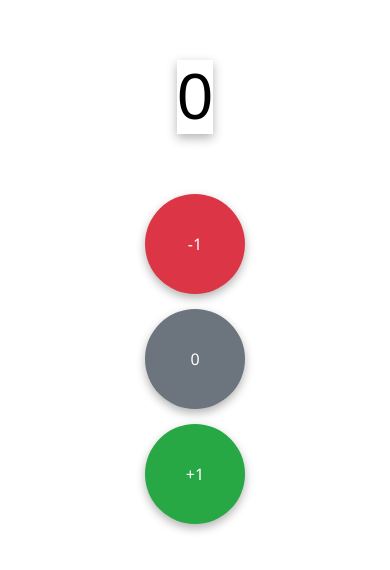
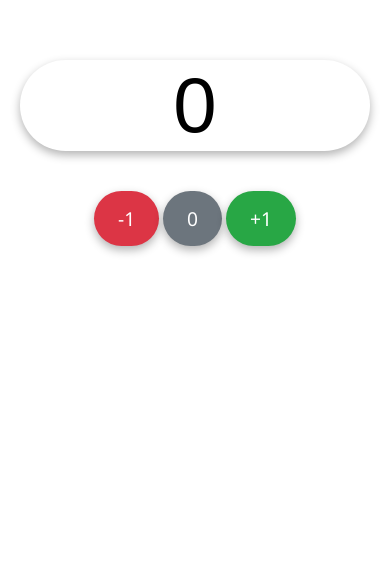
Before and after one commit to derarshan/counter-app, a plain HTML site: page index.html in a window 390 px wide. Drawn offline with Linux system fonts and the light colour scheme.

Commit message:
Update style.css

```diff
--- a/style.css
+++ b/style.css
@@ -1,12 +1,11 @@
+
 body
 {
-    height: 100vh;
+    height: 100%;
+    width: 100%;
     margin: 0;
     background: white;
-    display: flex;
-    flex-direction: column;
     align-items: center;
-    justify-content: flex-start;
     padding: 20px;
     box-sizing: border-box;
 }
@@ -20,25 +19,21 @@ body
     font-weight: normal;
     color: black;
     text-align: center;
-    width: 8ch;
-    white-space: nowrap;
+    width: auto;
+    border-radius: 50px;
     box-shadow: 0 4px 10px rgba(0, 0, 0, 0.3);
 }
 
 #buttonContainer
 {
-    display: flex;
-    flex-wrap: wrap;
-    gap: 15px;
-    justify-content: center;
-    margin-top: 20px;
+    display: block;
+    text-align: center;
 }
 
 .buttons
 {
-    flex: 1 1 100px;
-    min-width: 100px;
-    max-width: 200px;
+    min-width: auto;
+    max-width: auto;
     padding: 14px 24px;
     font-size: 1.2em;
     font-family: 'Segoe UI', sans-serif;
@@ -85,24 +80,3 @@ body
     background-color: #5a6268;
     color: #e2e6ea;
 }
-
-@media (max-width: 400px)
-{
-    #countLabel
-    {
-        font-size: 4rem;
-        width: auto;
-    }
-
-    .buttons
-    {
-        width: 100%;
-        font-size: 1em;
-    }
-
-    #buttonContainer
-    {
-        flex-direction: column;
-        align-items: center;
-    }
-}
```
